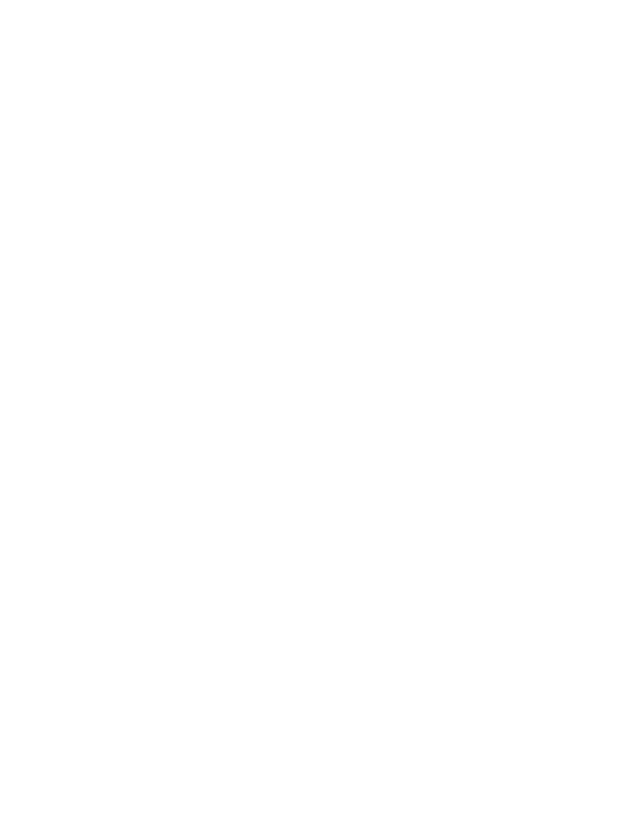
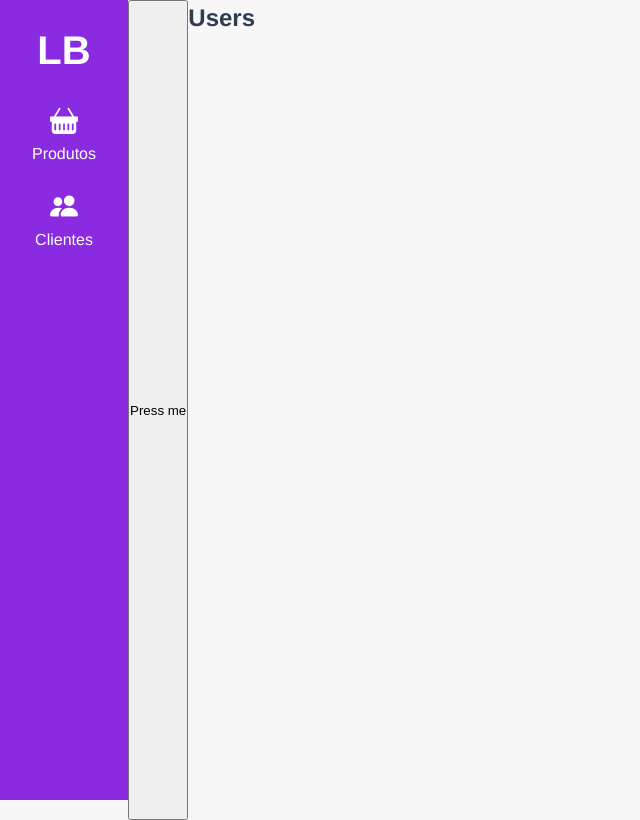
Before and after one commit to BrunaABraguin/mgmt-lovely-box, a React (Create React App) app: page /users in a window 1280 px wide. Shown: the whole page, without its empty margins (0-640 px from the left). Built offline with nearby package versions, Linux system fonts and the light colour scheme.

Commit message:
Get Products and Users function

```diff
--- a/public/index.html
+++ b/public/index.html
@@ -9,7 +9,7 @@
       name="description"
       content="Gerenciamento e-commerce de Produtos e Clientes"
     />
-
+    <link rel="stylesheet" href="https://cdn.jsdelivr.net/npm/bootstrap-icons@1.5.0/font/bootstrap-icons.css">
     <title>MGMT Lovely Box</title>
   </head>
   <body>
--- a/src/App.tsx
+++ b/src/App.tsx
@@ -1,8 +1,8 @@
 import React from 'react';
+import Routes from './routes';
 
-export default function App() {
-  return (
-    <div>
-    </div>
-  );
+const App: React.FC = () => {
+  return (<Routes />);
 }
+
+export default App;
--- /dev/null
+++ b/src/globalStyle.ts
@@ -0,0 +1,26 @@
+import { createGlobalStyle } from "styled-components";
+
+export default createGlobalStyle`
+    * {
+        box-sizing: border-box;
+        margin: 0;
+        padding: 0;
+    }
+    html {
+        font-size: 1rem;
+        line-height: 1.5;
+        -webkit-text-size-adjust: 100%;
+        -ms-text-size-adjust: 100%;
+        height: 100%;
+    }
+    body {
+        font-family: "Helvetica Neue", Helvetica, Arial, sans-serif;
+        font-size: 1rem;
+        line-height: 1.5;
+        color: #2c3e50;
+        background-color: #f7f7f7;
+    }
+    a {
+        text-decoration: none;
+    }
+`
--- a/src/index.tsx
+++ b/src/index.tsx
@@ -1,10 +1,12 @@
 import React from 'react';
 import ReactDOM from 'react-dom';
 import App from './App';
+import GlobalStyle from './globalStyle';
 
 ReactDOM.render(
   <React.StrictMode>
     <App />
+    <GlobalStyle />
   </React.StrictMode>,
   document.getElementById('root')
 );
--- /dev/null
+++ b/src/pages/Navigation/index.tsx
@@ -0,0 +1,24 @@
+import React from 'react';
+import * as S from './style';
+import { Link } from 'react-router-dom';
+
+const Navigation: React.FC = () => {
+  return (
+  <S.Navigation>
+    <S.NavigationTitle>LB</S.NavigationTitle>
+      <Link to="/">
+        <S.LinkTitle><S.NavigationIcon className="bi bi-basket-fill"></S.NavigationIcon>
+          Produtos
+        </S.LinkTitle>
+      </Link>
+       <Link to="/users">
+         <S.LinkTitle>
+           <S.NavigationIcon className="bi bi-people-fill"></S.NavigationIcon>
+          Clientes
+         </S.LinkTitle>
+        </Link>
+  </S.Navigation>
+  );
+}
+
+export default Navigation;
--- /dev/null
+++ b/src/pages/Navigation/style.ts
@@ -0,0 +1,32 @@
+import styled from "styled-components";
+
+export const Navigation = styled.section`
+  padding: 20px;
+  margin-bottom: 20px;
+  background-color: blueviolet;
+  height: 100vh;
+  width: 10%;
+`;
+
+export const NavigationTitle = styled.h1`
+  font-size: 2.5em;
+  font-weight: bold;
+  margin-bottom: 10px;
+  color: white;
+  cursor: pointer;
+  text-align: center;
+`;
+
+export const LinkTitle = styled.span`
+  color: white;
+  font-size: 1em;
+  display: flex;
+  flex-direction: column;
+  align-items: center;
+  margin-top: 20px;
+  cursor: pointer;
+`;
+
+export const NavigationIcon = styled.i`
+  font-size: 1.75em;
+`;
--- /dev/null
+++ b/src/pages/Products/index.tsx
@@ -0,0 +1,25 @@
+import React from 'react';
+import axios from 'axios';
+import Navigation from '../Navigation';
+
+export const Product = () => {
+    const handleProducts = () => {
+        axios.get('https://fakestoreapi.com/products')
+            .then(response => {
+                console.log(response.data);
+                return <div>{response.data}</div>;
+            })
+            .catch(error => {
+                console.log(error);
+                return <div>{error}</div>;
+            });
+    }
+
+    return (
+        <>
+            <Navigation />
+            <h1>Products</h1>
+            <button onClick={handleProducts}>Press me</button>
+        </>
+    )
+}
--- /dev/null
+++ b/src/pages/Products/style.ts
@@ -0,0 +1 @@
+import styled from "styled-components";
--- /dev/null
+++ b/src/pages/Users/index.tsx
@@ -0,0 +1,27 @@
+import React from 'react';
+import Navigation from '../Navigation';
+import axios from 'axios';
+import * as S from './style';
+
+export const Users = () => {
+
+    const handleUsers = () => {
+        axios.get('https://fakestoreapi.com/users')
+            .then(response => {
+                console.log(response.data);
+                return <div>{response.data}</div>;
+            })
+            .catch(error => {
+                console.log(error);
+                return <div>{error}</div>;
+            });
+    }
+
+    return (
+        <S.UserPage>
+            <Navigation />
+            <button onClick={handleUsers}>Press me</button>
+            <h1>Users</h1>
+        </S.UserPage>
+    )
+}
--- /dev/null
+++ b/src/pages/Users/style.ts
@@ -0,0 +1,5 @@
+import styled from "styled-components";
+
+export const UserPage = styled.section`
+    display: flex;
+`;
--- /dev/null
+++ b/src/routes.tsx
@@ -0,0 +1,15 @@
+import React from 'react';
+import { Switch, Route, BrowserRouter } from 'react-router-dom';
+import { Product } from './pages/Products';
+import { Users } from './pages/Users';
+
+export default function Routes() {
+  return (
+    <BrowserRouter>
+      <Switch>
+            <Route path="/" exact component={Product} />
+            <Route path="/users" exact component={Users} />
+      </Switch>
+    </BrowserRouter>
+  );
+}
```
Also changed, not shown: package.json (+7 -0 lines), 1 other file (tests, documents, lock files or other folders).
